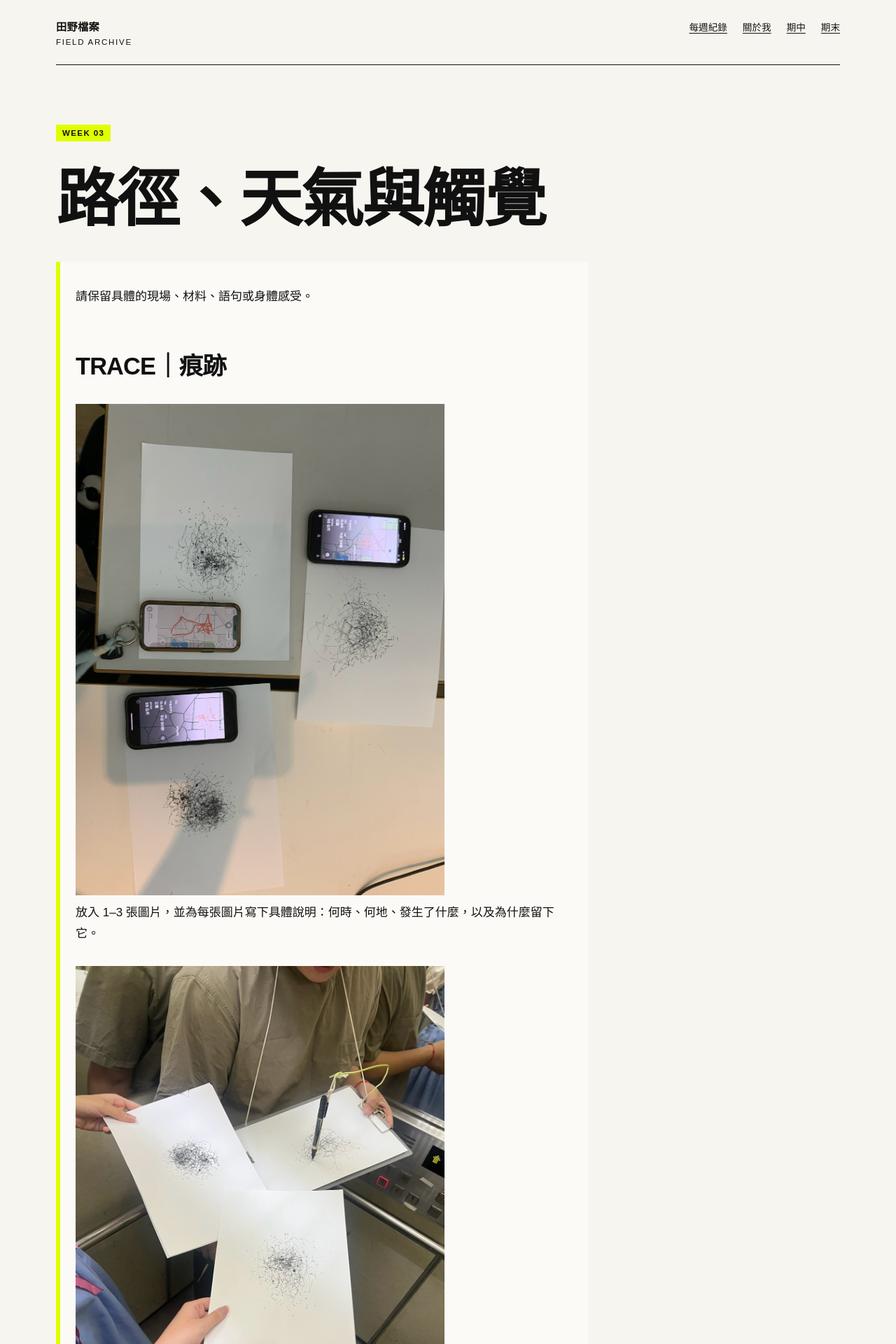
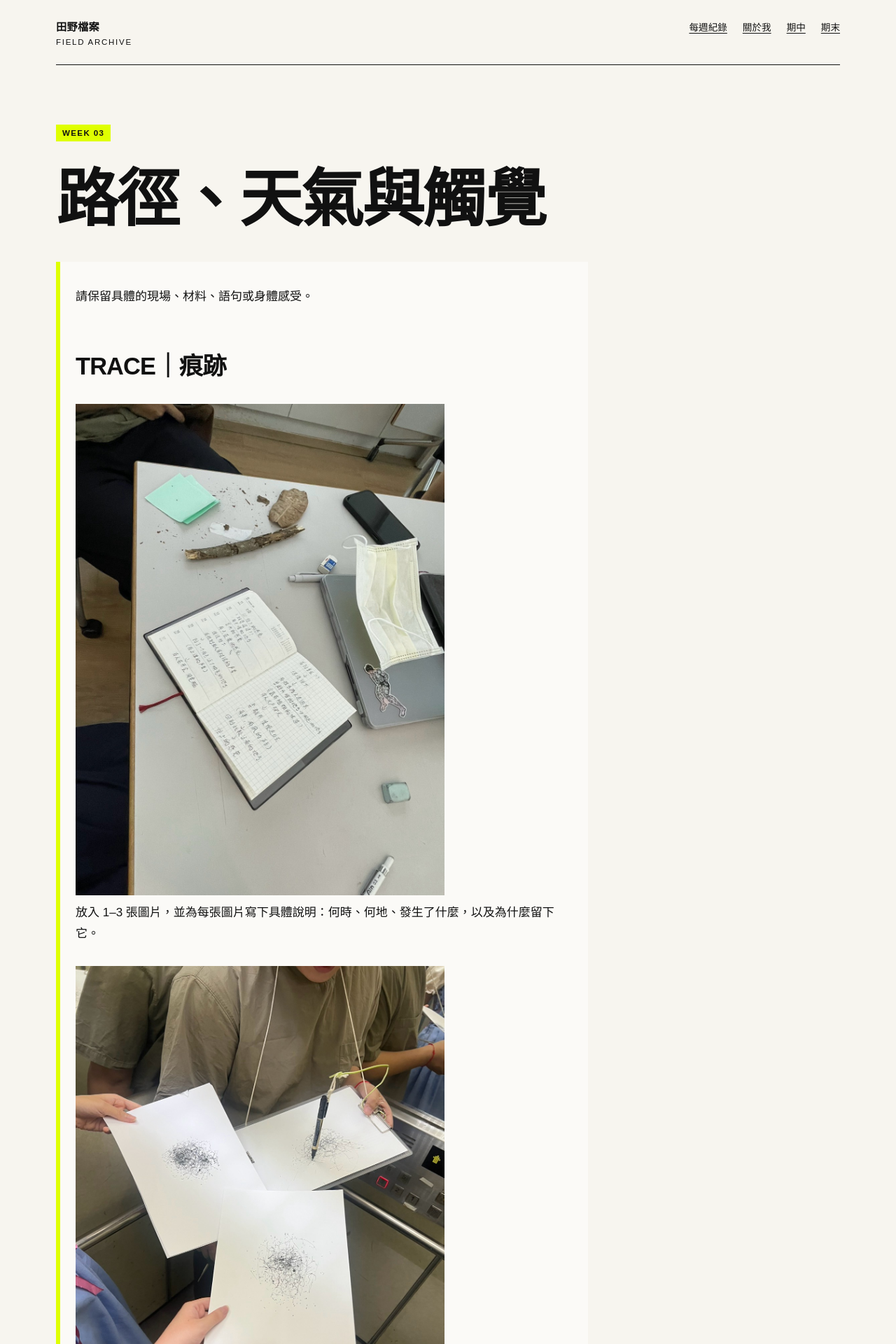
Before and after one commit to yo566566/fieldworkarchive, a Jekyll site: the page built from weeks/week-03.md, in a window 1280 px wide. Shown: the top 1920 px of the page at 70% size. Built offline with Jekyll 4.4.1, drawn with Linux system fonts in a browser that asks for light colours.

Commit message:
Update week-03.md

```diff
--- a/weeks/week-03.md
+++ b/weeks/week-03.md
@@ -9,7 +9,7 @@ permalink: /weeks/week-03/
 
 > 請保留具體的現場、材料、語句或身體感受。
 ## TRACE｜痕跡
-![圖片說明]({{ '/assets/images/w3-03.jpg' | relative_url }})
+![圖片說明]({{ '/assets/images/w3-01.jpg' | relative_url }})
 放入 1–3 張圖片，並為每張圖片寫下具體說明：何時、何地、發生了什麼，以及為什麼留下它。
 ![圖片說明]({{ '/assets/images/w3-02.jpg' | relative_url }})
 ![圖片說明]({{ '/assets/images/w3-03.jpg' | relative_url }})
```
